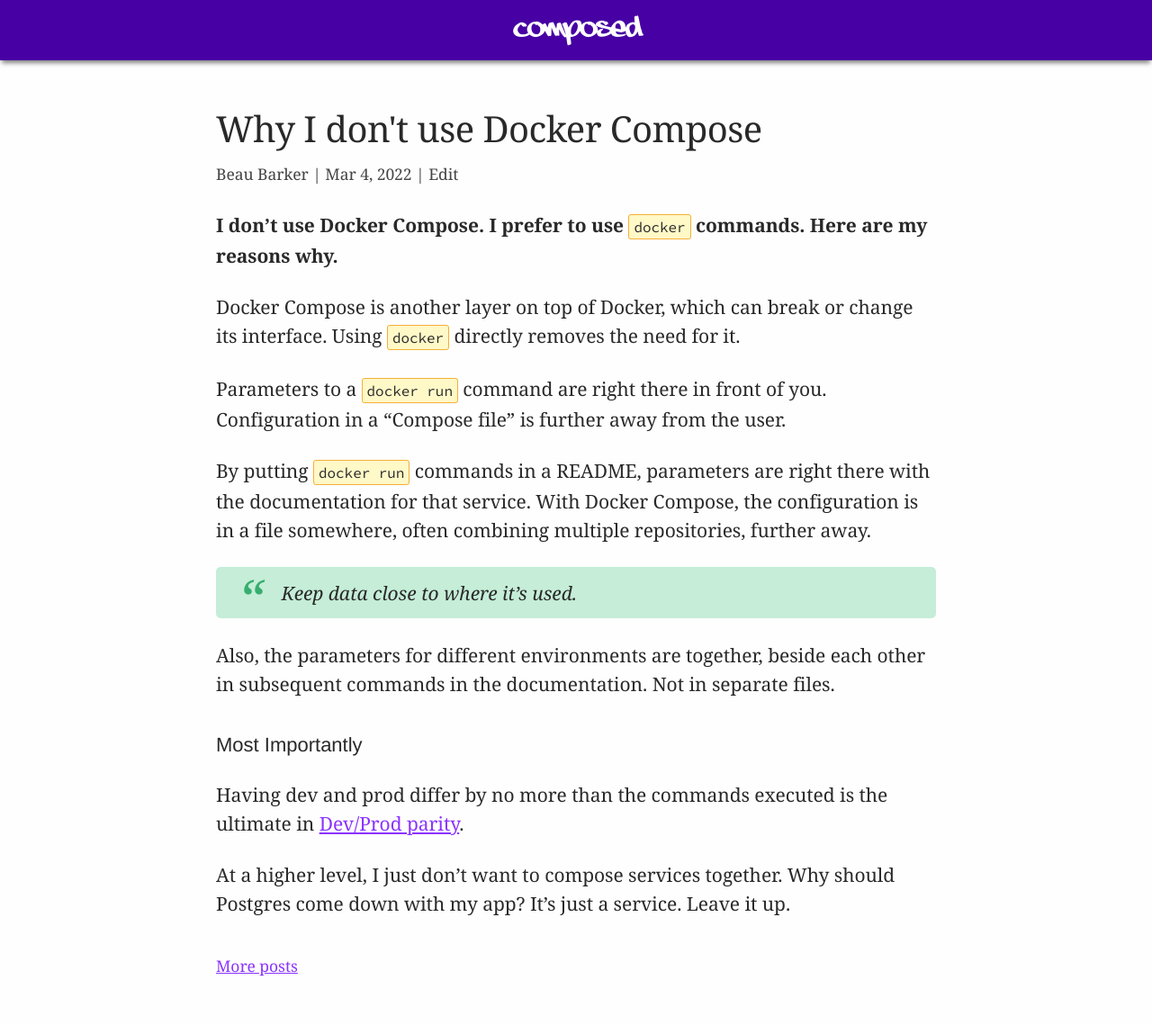
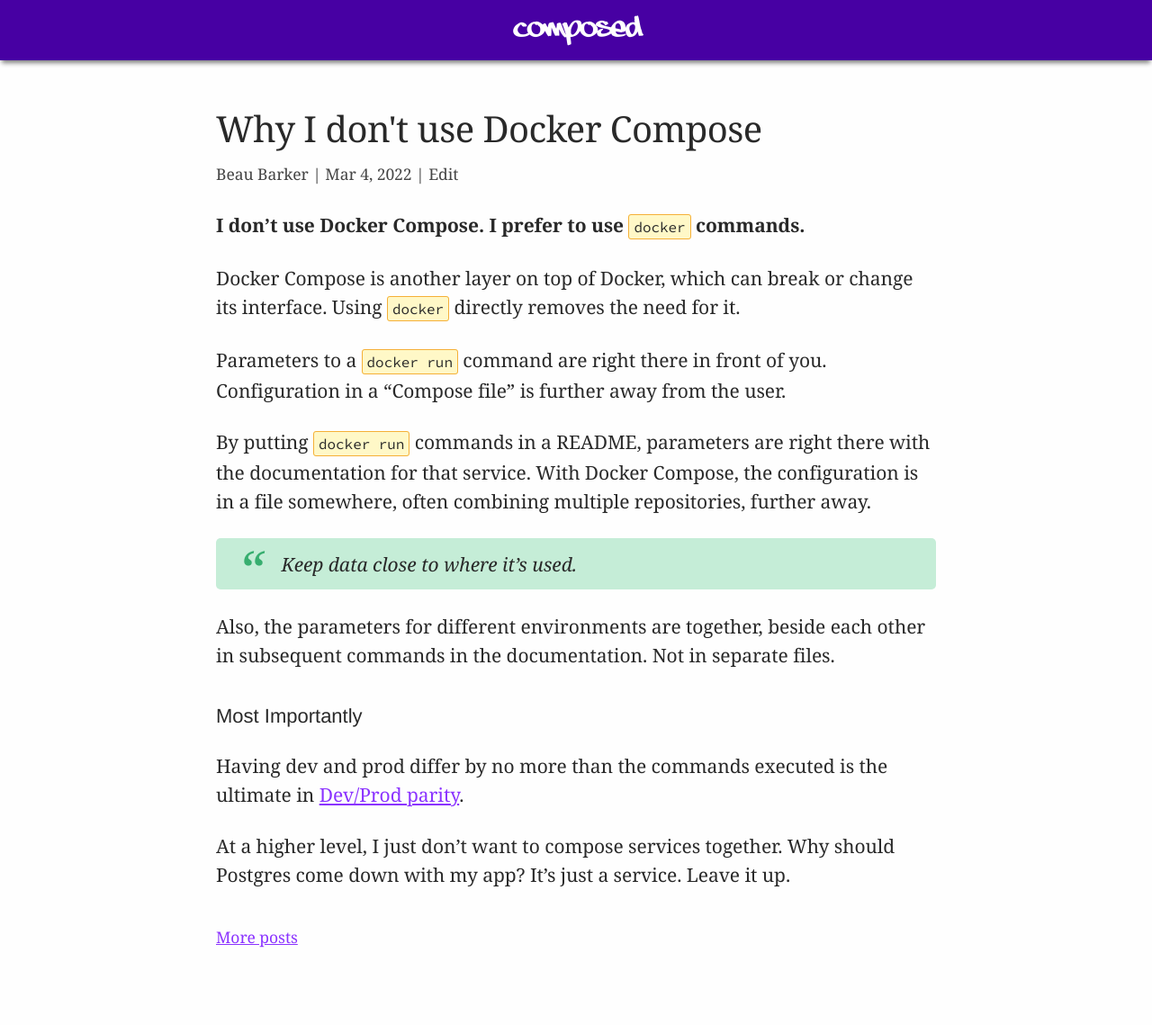
Before and after one commit to explodinglabs/explodinglabs.github.io, a Jekyll site: the page built from docs/_posts/2022-03-04-docker-compose.markdown, in a window 1280 px wide. Shown: the whole page at 90% size. Built offline with Jekyll 4.4.1, drawn with Linux system fonts in a browser that asks for light colours; after the commit the page ends 1107 px from its top, so only the background shows below that.

Commit message:
Update 2022-03-04-docker-compose.markdown

```diff
--- a/docs/_posts/2022-03-04-docker-compose.markdown
+++ b/docs/_posts/2022-03-04-docker-compose.markdown
@@ -3,8 +3,7 @@
 title: Why I don't use Docker Compose
 permalink: /why-i-dont-use-docker-compose
 ---
-**I don't use Docker Compose. I prefer to use `docker` commands. Here are
-my reasons why.**
+**I don't use Docker Compose. I prefer to use `docker` commands.**
 
 Docker Compose is another layer on top of Docker, which can break or change its
 interface. Using `docker` directly removes the need for it.
```
